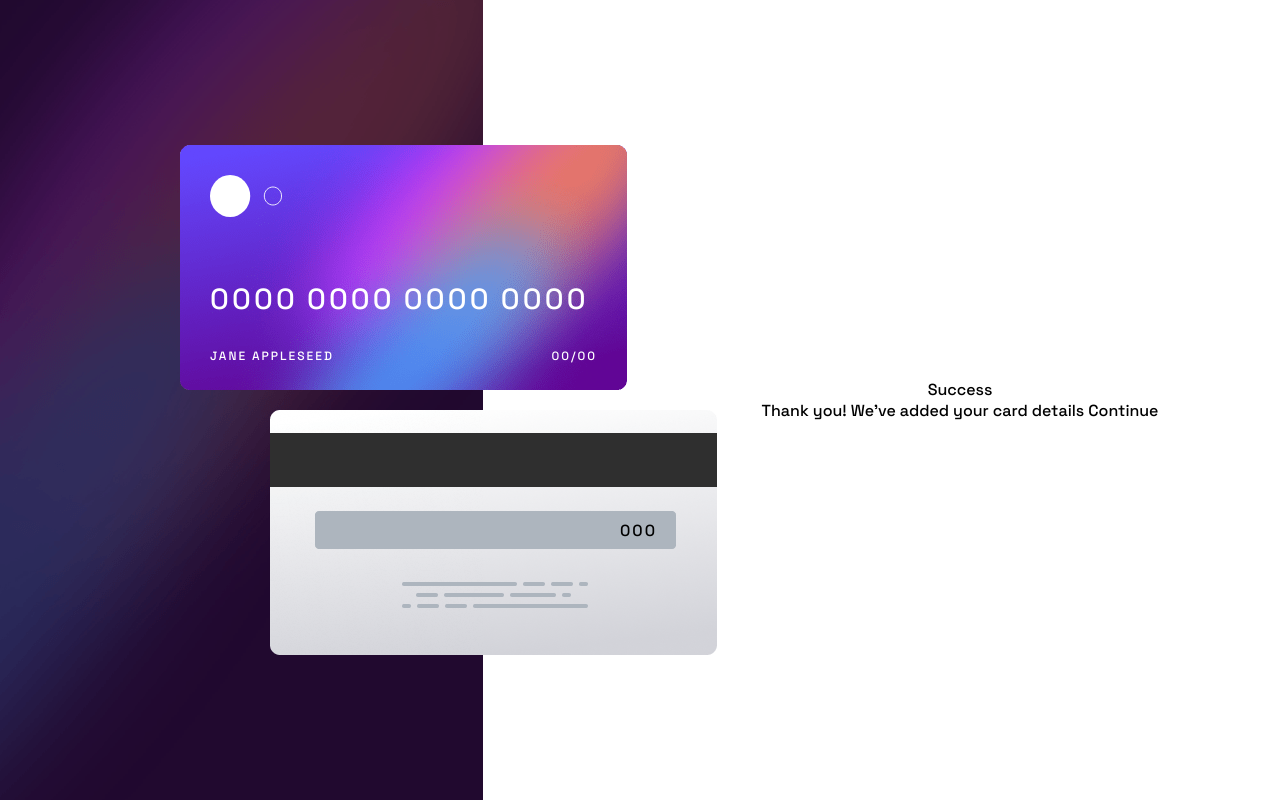
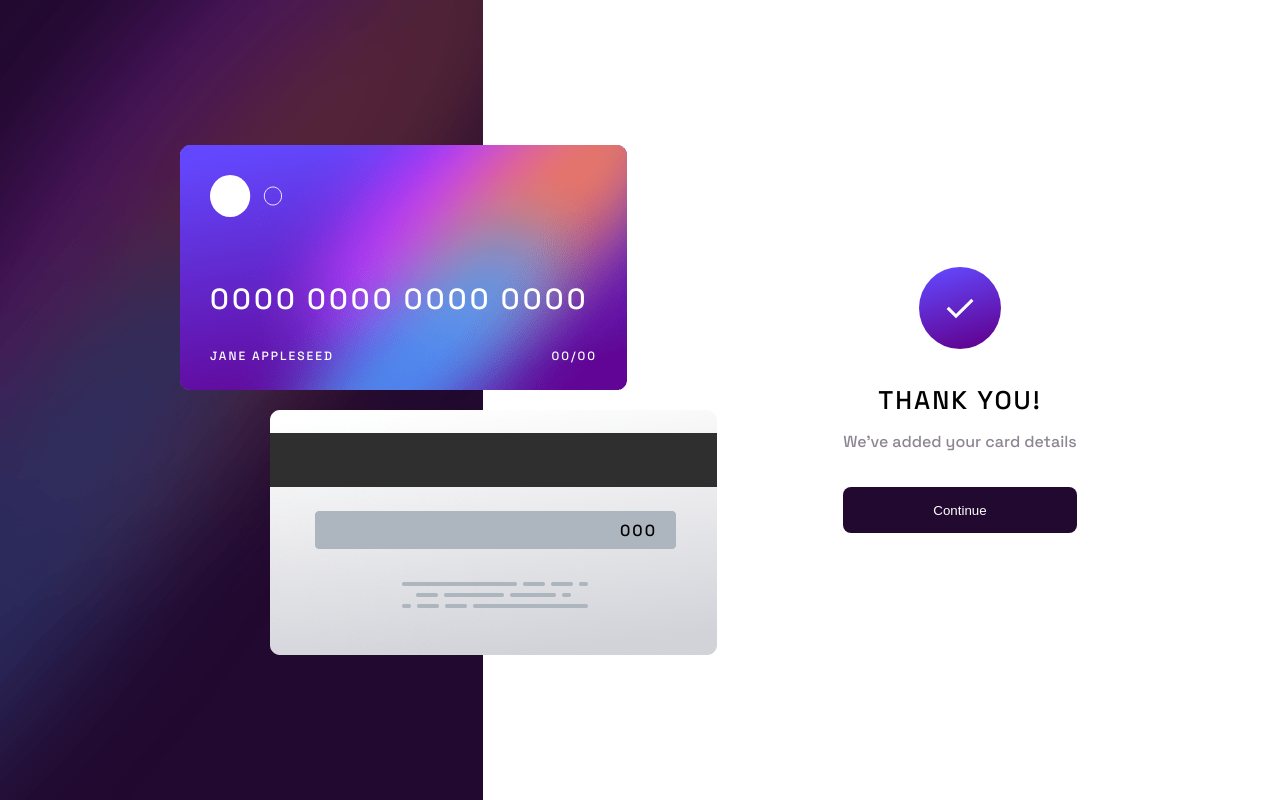
Before and after one commit to Capuccio/interactive-card, a Next.js app: page /success in a window 1280 px wide. Built offline with nearby package versions, Linux system fonts and the light colour scheme.

Commit message:
feat: success view styled

```diff
--- /dev/null
+++ b/src/app/success/Success.styles.ts
@@ -0,0 +1,24 @@
+import styled from 'styled-components';
+
+export const SucessContainer = styled.div`
+	display: flex;
+	flex-direction: column;
+	align-items: center;
+	gap: 35px;
+`
+
+export const MessageContainer = styled.div`
+	display: flex;
+	flex-direction: column;
+	align-items: center;
+	gap: 15px;
+
+	& > p {
+		font-size: 1.6rem;
+		letter-spacing: 2px;
+	}
+
+	& > span {
+		color: hsl(279, 6%, 55%);
+	}
+`
--- a/src/app/success/page.tsx
+++ b/src/app/success/page.tsx
@@ -1,5 +1,20 @@
+"use client"
+
+import Image from "next/image";
+
+import { ButtonType, CButton } from "@/components";
+
+import { MessageContainer, SucessContainer } from "./Success.styles";
+
 export default function Success() {
 	return (
-		<div>Success</div>
+		<SucessContainer>
+			<Image alt="complete icon" src="/icon-complete.svg" width={82} height={82} />
+			<MessageContainer>
+				<p>THANK YOU!</p>
+				<span>We&apos;ve added your card details</span>
+			</MessageContainer>
+			<CButton callback={() => console.log("done")} type={ButtonType.BUTTON}>Continue</CButton>
+		</SucessContainer>
 	)
 }
--- a/src/app/template.tsx
+++ b/src/app/template.tsx
@@ -1,6 +1,7 @@
 "use client"
 
 import { TemplateContainer, CardsContainer, LeftColumn, RightColumn } from './Template.styles';
+
 import { CBack, CFront } from './components';
 
 export default function template({ children }: { children: React.ReactNode }) {
@@ -14,9 +15,6 @@ export default function template({ children }: { children: React.ReactNode }) {
       </LeftColumn>
       <RightColumn>
 				{children}
-        Thank you!
-        We&apos;ve added your card details
-        Continue
       </RightColumn>
     </TemplateContainer>
 	)
--- a/src/components/CButton/CButton.styles.ts
+++ b/src/components/CButton/CButton.styles.ts
@@ -7,4 +7,5 @@ export const CButtonStyled = styles.button`
 	border: none;
 	cursor: pointer;
 	border-radius: 0.5rem;
+	width: 100%;
 `
```
